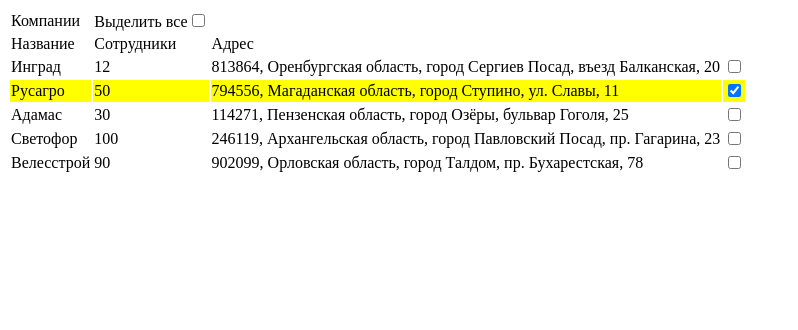
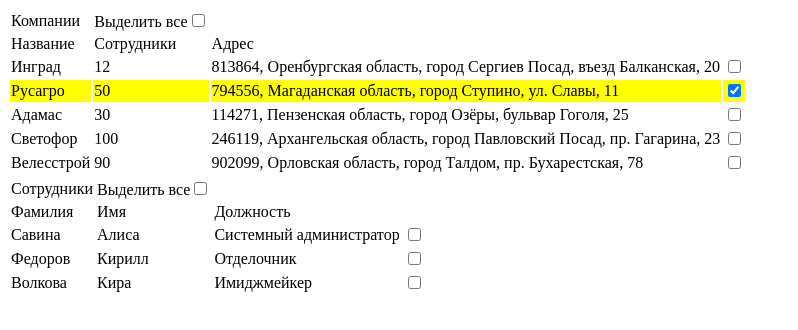
Before and after one commit to polechkapo/test_adept, a React (Create React App) app: page / in a window 1280 px wide. Both pictures are taken after a click on the checkbox 734 px from the left and 90 px from the top of the page. Shown: the top 330 px of the page, without its empty margins (0-798 px from the left). Built offline with nearby package versions, Linux system fonts and the light colour scheme.

Commit message:
all line selections done

```diff
--- a/src/components/App/App.jsx
+++ b/src/components/App/App.jsx
@@ -2,7 +2,6 @@ import { useSelector } from "react-redux";
 import Table from "../Table/Table";
 import TableContent from "../TableContent/TableContent";
 import TableHead from "../TableHead/TableHead";
-// import { useSelector, useDispatch } from 'react-redux';
 
 function App() {
   const companies = useSelector(state => state.companiesSlice.companies);
--- a/src/components/TableContent/TableContent.jsx
+++ b/src/components/TableContent/TableContent.jsx
@@ -1,14 +1,18 @@
-import React from 'react';
+import React, { useState } from 'react';
 import { useDispatch } from 'react-redux';
 import { changeCompanies } from '../../store/companiesSlice/reducer';
-import { changeEmployees } from '../../store/employeesSlice/reducer';
+import { changeEmployees, initCurrentEmployees } from '../../store/employeesSlice/reducer';
 
 function TableContent(props) {
 
    const dispatch = useDispatch();
-   const handleCheckBox = (event) => {
-      const {id, className} = event.target;
-      if(className === 'companies') { dispatch(changeCompanies(id)) }
+      const handleCheckBox = (event) => {
+         console.log(event.target.checked)
+      const {id, className, checked } = event.target;
+      if(className === 'companies') {
+         dispatch(changeCompanies(id))
+         dispatch(initCurrentEmployees({id, checked}))
+      }
       if(className === 'employees') { dispatch(changeEmployees(id)) }
    }
 
@@ -19,15 +23,15 @@ function TableContent(props) {
                   <td>{el.name}</td>
                   <td>{el.people}</td>
                   <td>{el.address}</td>
-                  <td><input type="checkbox" name='input__checkbox' className='companies' id={el.id} onChange={handleCheckBox}/></td>
+                  <td><input type="checkbox" name='input__checkbox' className='companies' id={el.id} checked={el.status && 'checked'} onChange={handleCheckBox}/></td>
                </tr>
       })}
          {props.employees?.map((el) => {
-         return <tr key={el.id} style={{backgroundColor: el.status && 'pink' }}>
+         return <tr key={el.id} className='employees' style={{backgroundColor: el.status && 'pink' }}>
                   <td>{el.lastName}</td>
                   <td>{el.firstName}</td>
                   <td>{el.position}</td>
-                  <td><input type="checkbox" name='input__checkbox' className='employees' id={el.id}onChange={handleCheckBox}/></td>
+                  <td><input type="checkbox" name='input__checkbox' className='employees' id={el.id} checked={el.status && 'checked'} onChange={handleCheckBox}/></td>
                </tr>
          })}
       </tbody>
--- a/src/components/TableHead/TableHead.jsx
+++ b/src/components/TableHead/TableHead.jsx
@@ -8,7 +8,7 @@ function TableHead({titles}) {
    const handleCheckboxAll = (event) => {
       const {className} = event.target;
       if(className === 'companies') {dispatch(changeCompanies())}
-      dispatch(changeEmployees())
+      if(className === 'employees') {dispatch(changeEmployees())}
    }
    return (
       <thead>
--- a/src/store/companiesSlice/reducer.js
+++ b/src/store/companiesSlice/reducer.js
@@ -15,8 +15,8 @@ const companiesSlice = createSlice({
    initialState,
    reducers: {
       changeCompanies: (state, action) => {
-      if(action.payload){state.companies = state.companies.map(el => el.id === +action.payload ? {...el, status: !el.status} : el)}
-      else {state.companies = state.companies.map(el => ({...el, status: !el.status}))}
+         if (action.payload) { state.companies.map((el => el.id === +action.payload ? el.status = !el.status : el.status = false)) }
+         else { state.companies = state.companies.map(el => ({ ...el, status: !el.status })) }
       },
    },
    extraReducers: () => {
--- a/src/store/employeesSlice/reducer.js
+++ b/src/store/employeesSlice/reducer.js
@@ -57,8 +57,15 @@ const employeesSlice = createSlice({
   initialState,
   reducers: {
     changeEmployees: (state, action) => {
-    if(action.payload) {state.employees = state.employees.map(el => el.id === +action.payload ? {...el, status: !el.status} : el)}
-    else { state.employees = state.employees.map( el => ({...el, status: !el.status }))}
+        if (action.payload) { state.currentEmployees.map((el => (el.id === +action.payload) && (el.status = !el.status))) }
+        else { state.currentEmployees.map(el => (el.status = !el.status))}
+        console.log(state.currentEmployees)
+    },
+    initCurrentEmployees: (state, action) => {
+      if (action.payload.checked === true) {
+        state.currentEmployees = state.employees.filter(el => el.company_id === +action.payload.id)
+      }
+      else { state.currentEmployees = [] }
     }
   },
   extraReducers: () => {
@@ -66,5 +73,6 @@ const employeesSlice = createSlice({
 });
 
 export const { changeEmployees } = employeesSlice.actions;
+export const { initCurrentEmployees } = employeesSlice.actions;
 
 export default employeesSlice.reducer;
```
Lines whose indentation alone changed are shown as unchanged.
